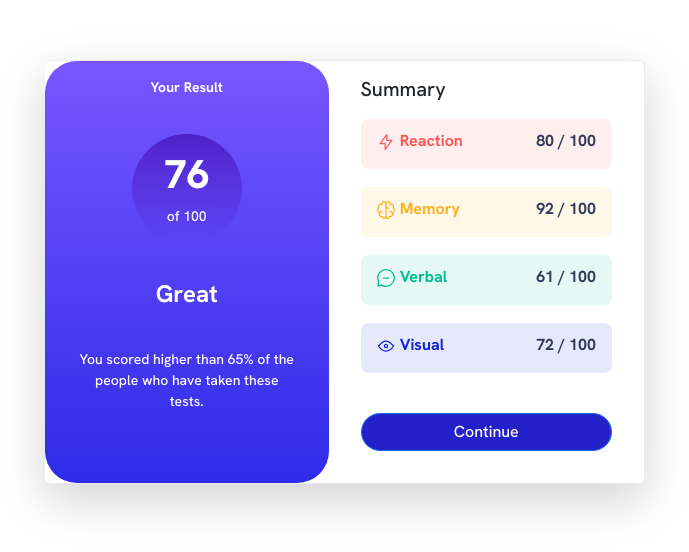
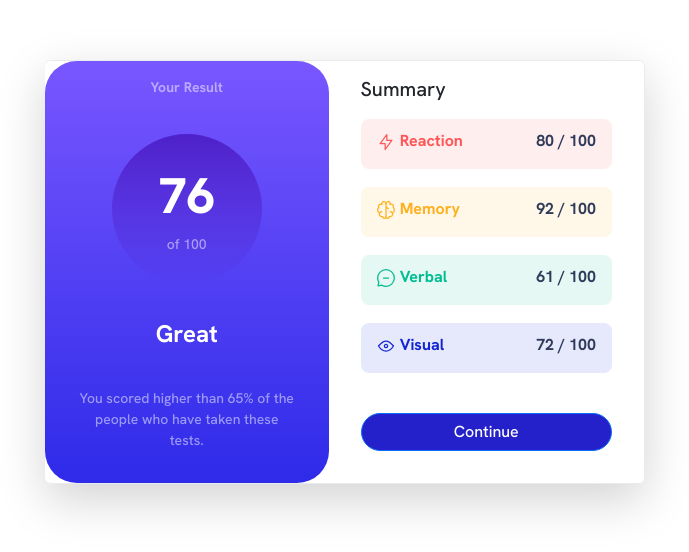
Before and after one commit to mel-stark/results-summary, a plain HTML site: page index.html in a window 1280 px wide. Shown: the part 128-680 px from the top of the page, without its empty margins (295-984 px from the left). Drawn offline with nearby package versions, Linux system fonts and the light colour scheme.

Commit message:
Complete project

```diff
--- a/index.html
+++ b/index.html
@@ -26,7 +26,7 @@
       <div class="col-sm-12 align-self-center">
         <div class="card-group mx-auto border border-start-0 border-light-subtle rounded-end shadow-lg rounded">
           <div class="card rounded-5 left-card text-white border border-0">
-            <p class="text-white sum-subtitle small">Your Result</p>
+            <p class="sum-subtitle small">Your Result</p>
             <div class="circle">
               <h1>76</h1>
               <p class="small">of 100</p>
--- a/style.css
+++ b/style.css
@@ -42,14 +42,15 @@ body {
 .circle {
     background-image: linear-gradient(hsla(256, 72%, 46%, 1), hsla(241, 72%, 46%, 0));
     border-radius: 100px;
-    height: 110px;
-    width: 110px;
+    height: 150px;
+    width: 150px;
     margin: 20px auto;
 }
 
 .circle h1 {
-    margin-top: 1rem;
+    margin-top: 2rem;
     font-weight: 800;
+    font-size: 50px;
 }
 
 .circle p {
@@ -70,18 +71,6 @@ body {
 
 .rounded-circle {
     background-image: linear-gradient(hsla(256, 72%, 46%, 1), hsla(241, 72%, 46%, 0));
-}
-
-.summary-desc {
-    padding-left: 2rem;
-    padding-right: 2rem;
-    padding-top: 2rem;
-    padding-bottom: 1rem;
-}
-
-.sum-subtitle {
-    padding-top: 1rem;
-    font-weight: 700;
 }
 
 .reaction {
@@ -118,6 +107,22 @@ body {
     padding-left: 1rem;
 }
 
+.small {
+    color: hsl(0, 0%, 100%, 0.5)
+}
+
+.summary-desc {
+    padding-left: 2rem;
+    padding-right: 2rem;
+    padding-top: 2rem;
+    padding-bottom: 1rem;
+}
+
+.sum-subtitle {
+    padding-top: 1rem;
+    font-weight: 700;
+}
+
 .verbal {
     background-color: hsla(166, 100%, 37%, 0.1);
 }
```
Also changed, not shown: 1 other file.
